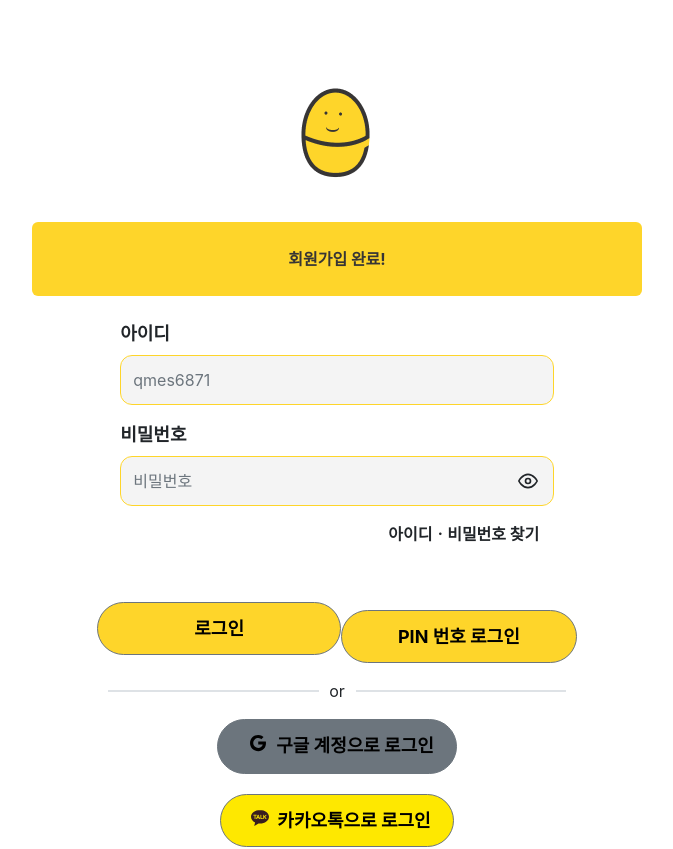
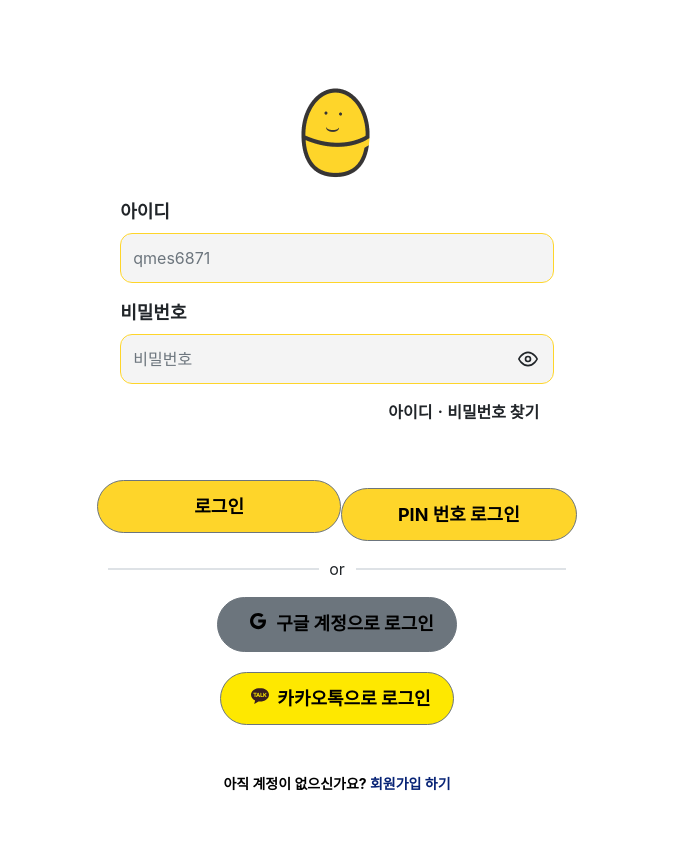
Before and after one commit to ShayanJamil519/Ovipay, a React (Create React App) app: page /login in a window 1280 px wide. Shown: the top 849 px of the page, without its empty margins (303-976 px from the left). Built offline with nearby package versions, Linux system fonts and the light colour scheme.

Commit message:
auth done

```diff
--- a/src/views/Login.js
+++ b/src/views/Login.js
@@ -1,4 +1,4 @@
-import React, { useState } from "react";
+import React, { useEffect, useState } from "react";
 import logo from "../assets/img/authentication-logo.png";
 import {
     Container,
@@ -49,17 +49,26 @@
         dispatch(login(formData, () => {}));
     };
 
+    useEffect(() => {
+        return () => {
+            console.log("Component will unmount! (Cleanup)");
+            localStorage.removeItem("isRegistered");
+        };
+    }, []);
+
     return (
         <Container>
             <Row className="pt-8 pb-16 ">
                 <Col sm="12" md={{ size: 6, offset: 3 }}>
                     <img src={logo} alt="logo" className="pt-5 pb-2 mx-auto" />
 
-                    <div className="bg-[#FED52A] w-[100%] rounded-md py-[25px] text-center my-4">
-                        <p className="text-[#373535] font-bold text-base">
-                            회원가입 완료!
-                        </p>
-                    </div>
+                    {localStorage.getItem("isRegistered") && (
+                        <div className="bg-[#FED52A] w-[100%] rounded-md py-[25px] text-center my-4">
+                            <p className="text-[#373535] font-bold text-base">
+                                회원가입 완료!
+                            </p>
+                        </div>
+                    )}
 
                     {/* Form start from here */}
                     <Form onSubmit={handleSubmit} className="px-3 mx-auto">
--- a/src/views/Signup.js
+++ b/src/views/Signup.js
@@ -136,6 +136,7 @@
             // console.log('data gone: ', obj)
             dispatch(
                 signUpWithEmail_Password(obj, formData?.password, () => {
+                    localStorage.setItem("isRegistered", true);
                     history.push("/saved-login");
                 })
             );
```
